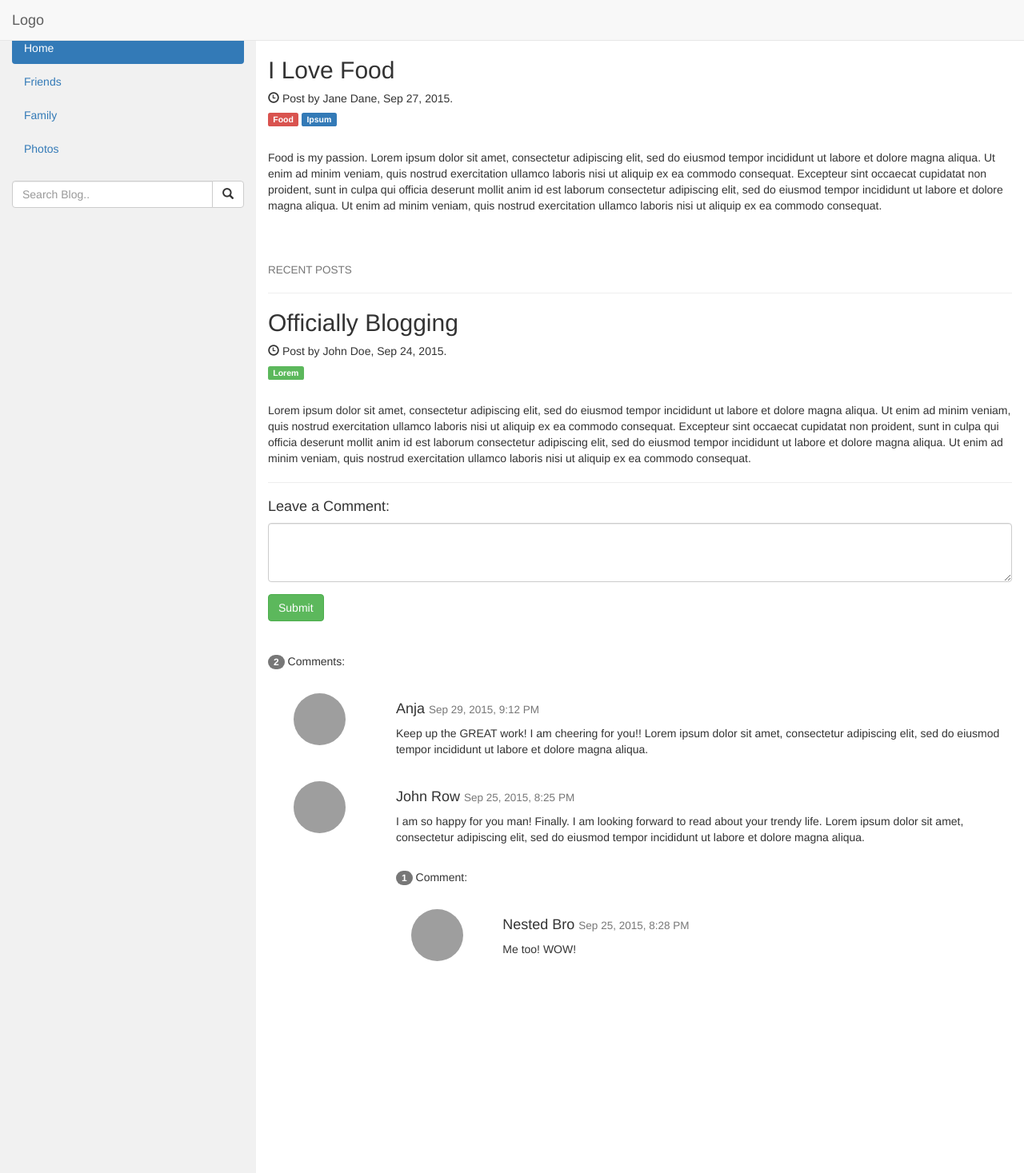
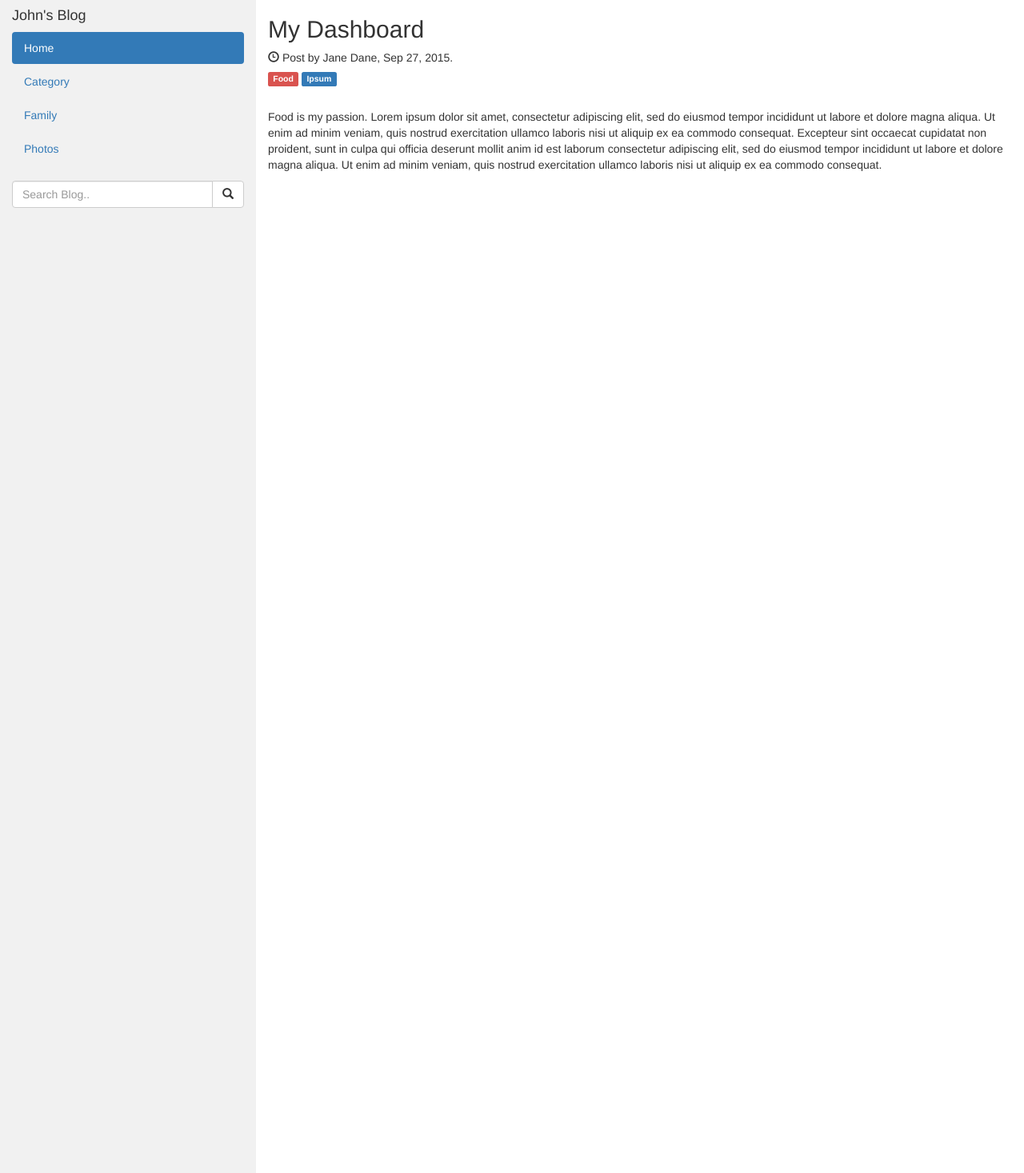
Before and after one commit to buttonsoft/ml-login-ci, a CodeIgniter app: page /blog/index.php/dashboard/index in a window 1280 px wide. Shown: the top 1467 px of the page at 80% size. Run offline with CodeIgniter, Linux system fonts and the light colour scheme; some libraries are stand-ins or nearby versions; grey boxes are pictures that could not be loaded.

Commit message:
first commit

```diff
--- a/application/views/dashboard_v.php
+++ b/application/views/dashboard_v.php
@@ -1,14 +1 @@
-<div class="d-flex justify-content-between flex-wrap flex-md-nowrap align-items-center pb-2 mb-3 border-bottom">
-            <h1 class="h2">Dashboard</h1>
-            <div class="btn-toolbar mb-2 mb-md-0">
-              <div class="btn-group mr-2">
-                <button class="btn btn-sm btn-outline-secondary">Share</button>
-                <button class="btn btn-sm btn-outline-secondary">Export</button>
-              </div>
-              <button class="btn btn-sm btn-outline-secondary dropdown-toggle">
-                <span data-feather="calendar"></span>
-                This week
-              </button>
-            </div>
-          </div>
-<canvas class="my-4" id="myChart" width="900" height="380"></canvas>
+<p>Food is my passion. Lorem ipsum dolor sit amet, consectetur adipiscing elit, sed do eiusmod tempor incididunt ut labore et dolore magna aliqua. Ut enim ad minim veniam, quis nostrud exercitation ullamco laboris nisi ut aliquip ex ea commodo consequat. Excepteur sint occaecat cupidatat non proident, sunt in culpa qui officia deserunt mollit anim id est laborum consectetur adipiscing elit, sed do eiusmod tempor incididunt ut labore et dolore magna aliqua. Ut enim ad minim veniam, quis nostrud exercitation ullamco laboris nisi ut aliquip ex ea commodo consequat.</p>
--- a/application/views/template/backend.php
+++ b/application/views/template/backend.php
@@ -4,14 +4,15 @@ defined('BASEPATH') OR exit('No direct script access allowed');
 <!DOCTYPE html>
 <html lang="en">
 <head>
-  <title>Bootstrap Example</title>
+  <title><?php echo $title; ?></title>
   <meta charset="utf-8">
   <meta name="viewport" content="width=device-width, initial-scale=1">
-  <!-- <link rel="stylesheet" href="https://maxcdn.bootstrapcdn.com/bootstrap/3.3.7/css/bootstrap.min.css"> -->
+  <link rel="stylesheet" href="https://maxcdn.bootstrapcdn.com/bootstrap/3.3.7/css/bootstrap.min.css">
   <script src="https://ajax.googleapis.com/ajax/libs/jquery/3.3.1/jquery.min.js"></script>
   <script src="https://maxcdn.bootstrapcdn.com/bootstrap/3.3.7/js/bootstrap.min.js"></script>
 
-  <link rel="stylesheet" href="<?php echo base_url().'assets/boots/css/bootstrap.min.css' ?>">
+  <link rel="stylesheet" href="<?php //echo base_url().'assets/boots/css/bootstrap.min.css' ?>">
+  <link rel="stylesheet" href="<?php echo base_url().'assets/datatables/css/dataTables.bootstrap.css' ?>">
 
   <style>
     /* Set height of the grid so .sidenav can be 100% (adjust if needed) */
@@ -24,14 +25,6 @@ defined('BASEPATH') OR exit('No direct script access allowed');
     }
 
     /* Set black background color, white text and some padding */
-    header {
-      background-color: #555;
-      color: white;
-      padding: 15px;
-      position: static;
-    }
-
-    /* Set black background color, white text and some padding */
     footer {
       background-color: #555;
       color: white;
@@ -40,6 +33,7 @@ defined('BASEPATH') OR exit('No direct script access allowed');
 
     .container {
       padding: 80px 120px;
+      margin-top: 550px;
     }
 
     /* On small screens, set height to 'auto' for sidenav and grid */
@@ -54,7 +48,7 @@ defined('BASEPATH') OR exit('No direct script access allowed');
 </head>
 <body>
 
-<nav class="navbar navbar-default navbar-fixed-top">
+<!-- <nav class="navbar navbar-default navbar-fixed-top">
   <div class="container-fluid">
     <div class="navbar-header">
       <button type="button" class="navbar-toggle" data-toggle="collapse" data-target="#myNavbar">
@@ -65,15 +59,15 @@ defined('BASEPATH') OR exit('No direct script access allowed');
       <a href="#myPage" class="navbar-brand">Logo</a>
     </div>
   </div>
-</nav>
+</nav> -->
 
 <div class="container-fluid">
   <div class="row content">
     <div class="col-sm-3 sidenav">
       <h4>John's Blog</h4>
       <ul class="nav nav-pills nav-stacked">
-        <li class="active"><a href="#section1">Home</a></li>
-        <li><a href="#section2">Friends</a></li>
+        <li class="active"><a href="<?php echo base_url().'index.php/dashboard' ?>">Home</a></li>
+        <li><a href="<?php echo base_url().'index.php/category' ?>">Category</a></li>
         <li><a href="#section3">Family</a></li>
         <li><a href="#section3">Photos</a></li>
       </ul><br>
@@ -88,62 +82,10 @@ defined('BASEPATH') OR exit('No direct script access allowed');
     </div>
 
     <div class="col-sm-9">
-      <h4><small>RECENT POSTS</small></h4>
-      <hr>
-      <h2>I Love Food</h2>
+      <h2><?php echo $title; ?></h2>
       <h5><span class="glyphicon glyphicon-time"></span> Post by Jane Dane, Sep 27, 2015.</h5>
       <h5><span class="label label-danger">Food</span> <span class="label label-primary">Ipsum</span></h5><br>
-      <p>Food is my passion. Lorem ipsum dolor sit amet, consectetur adipiscing elit, sed do eiusmod tempor incididunt ut labore et dolore magna aliqua. Ut enim ad minim veniam, quis nostrud exercitation ullamco laboris nisi ut aliquip ex ea commodo consequat. Excepteur sint occaecat cupidatat non proident, sunt in culpa qui officia deserunt mollit anim id est laborum consectetur adipiscing elit, sed do eiusmod tempor incididunt ut labore et dolore magna aliqua. Ut enim ad minim veniam, quis nostrud exercitation ullamco laboris nisi ut aliquip ex ea commodo consequat.</p>
-      <br><br>
-
-      <h4><small>RECENT POSTS</small></h4>
-      <hr>
-      <h2>Officially Blogging</h2>
-      <h5><span class="glyphicon glyphicon-time"></span> Post by John Doe, Sep 24, 2015.</h5>
-      <h5><span class="label label-success">Lorem</span></h5><br>
-      <p>Lorem ipsum dolor sit amet, consectetur adipiscing elit, sed do eiusmod tempor incididunt ut labore et dolore magna aliqua. Ut enim ad minim veniam, quis nostrud exercitation ullamco laboris nisi ut aliquip ex ea commodo consequat. Excepteur sint occaecat cupidatat non proident, sunt in culpa qui officia deserunt mollit anim id est laborum consectetur adipiscing elit, sed do eiusmod tempor incididunt ut labore et dolore magna aliqua. Ut enim ad minim veniam, quis nostrud exercitation ullamco laboris nisi ut aliquip ex ea commodo consequat.</p>
-      <hr>
-
-      <h4>Leave a Comment:</h4>
-      <form role="form">
-        <div class="form-group">
-          <textarea class="form-control" rows="3" required></textarea>
-        </div>
-        <button type="submit" class="btn btn-success">Submit</button>
-      </form>
-      <br><br>
-
-      <p><span class="badge">2</span> Comments:</p><br>
-
-      <div class="row">
-        <div class="col-sm-2 text-center">
-          <img src="bandmember.jpg" class="img-circle" height="65" width="65" alt="Avatar">
-        </div>
-        <div class="col-sm-10">
-          <h4>Anja <small>Sep 29, 2015, 9:12 PM</small></h4>
-          <p>Keep up the GREAT work! I am cheering for you!! Lorem ipsum dolor sit amet, consectetur adipiscing elit, sed do eiusmod tempor incididunt ut labore et dolore magna aliqua.</p>
-          <br>
-        </div>
-        <div class="col-sm-2 text-center">
-          <img src="bird.jpg" class="img-circle" height="65" width="65" alt="Avatar">
-        </div>
-        <div class="col-sm-10">
-          <h4>John Row <small>Sep 25, 2015, 8:25 PM</small></h4>
-          <p>I am so happy for you man! Finally. I am looking forward to read about your trendy life. Lorem ipsum dolor sit amet, consectetur adipiscing elit, sed do eiusmod tempor incididunt ut labore et dolore magna aliqua.</p>
-          <br>
-          <p><span class="badge">1</span> Comment:</p><br>
-          <div class="row">
-            <div class="col-sm-2 text-center">
-              <img src="bird.jpg" class="img-circle" height="65" width="65" alt="Avatar">
-            </div>
-            <div class="col-xs-10">
-              <h4>Nested Bro <small>Sep 25, 2015, 8:28 PM</small></h4>
-              <p>Me too! WOW!</p>
-              <br>
-            </div>
-          </div>
-        </div>
-      </div>
+      <?php $this->load->view($content); ?>
     </div>
   </div>
 </div>
```
Also changed, not shown: README.md.
